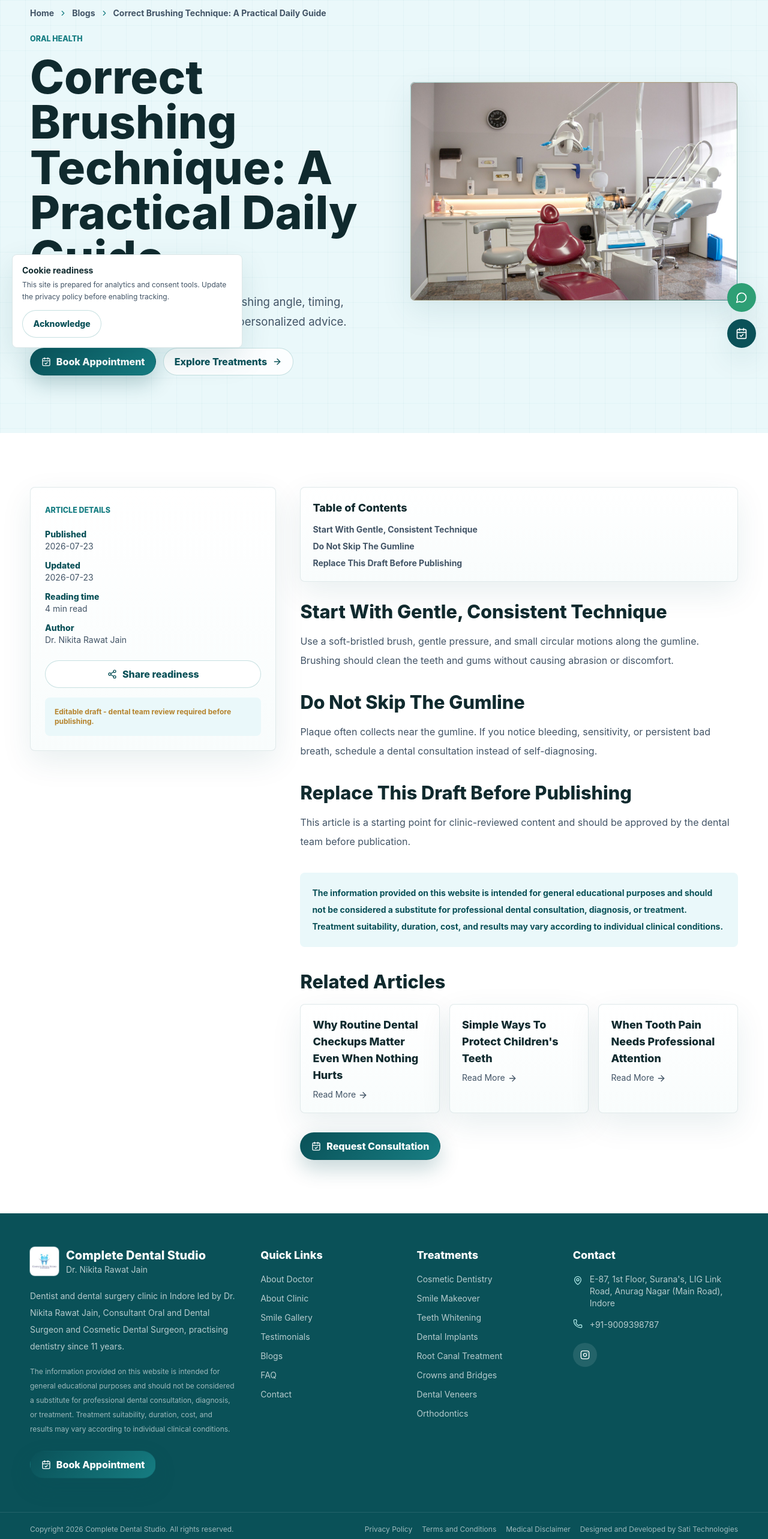
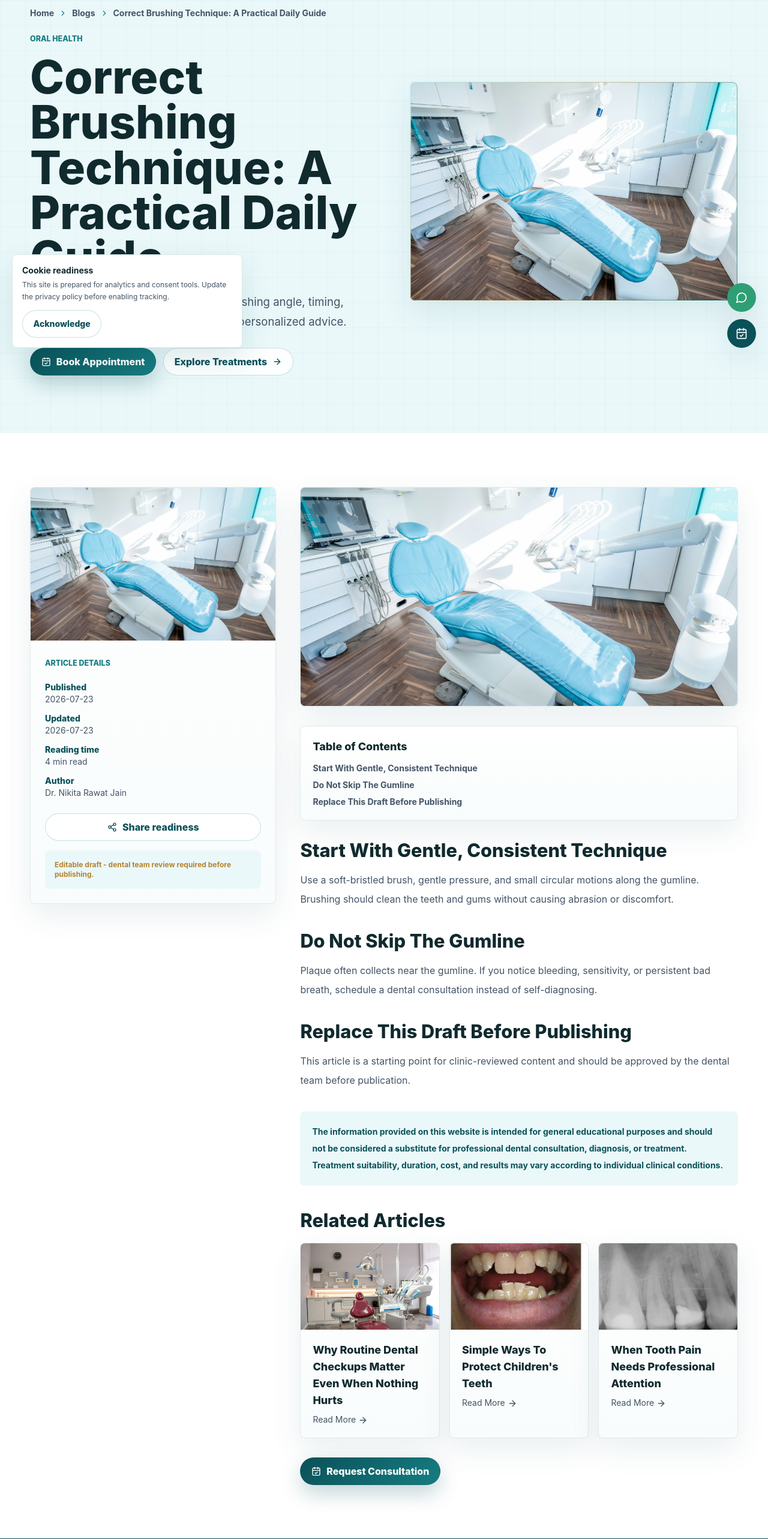
Before and after one commit to satitech-official/complete-dental-studio-premium-website, a Next.js app: page /blogs/correct-brushing-technique in a window 1280 px wide. Shown: the part 200-2766 px from the top of the page at 60% size. Built offline with nearby package versions, Linux system fonts and the light colour scheme; no server answers.

Commit message:
Add relevant images to blog detail pages

```diff
--- a/src/app/blogs/[slug]/page.js
+++ b/src/app/blogs/[slug]/page.js
@@ -1,3 +1,4 @@
+import Image from "next/image";
 import Link from "next/link";
 import { notFound } from "next/navigation";
 import { ArrowRight, CalendarCheck, Share2 } from "lucide-react";
@@ -6,6 +7,7 @@ import { cleanJsonLd, createMetadata } from "@/lib/seo";
 import { blogPostSchema, breadcrumbSchema } from "@/lib/schema";
 import { blogPosts } from "@/data/blogs";
 import { clinic } from "@/data/clinic";
+import { getBlogVisual } from "@/data/contentImages";
 
 export function generateStaticParams() {
   return blogPosts.map((post) => ({ slug: post.slug }));
@@ -24,6 +26,7 @@ export function generateMetadata({ params }) {
 export default function BlogDetailPage({ params }) {
   const post = blogPosts.find((item) => item.slug === params.slug);
   if (!post) notFound();
+  const visual = getBlogVisual(post.slug);
   const related = blogPosts.filter((item) => item.slug !== post.slug).slice(0, 3);
   const breadcrumbs = [
     { name: "Blogs", href: "/blogs" },
@@ -34,10 +37,29 @@ export default function BlogDetailPage({ params }) {
     <>
       <script type="application/ld+json" dangerouslySetInnerHTML={{ __html: cleanJsonLd(blogPostSchema(post)) }} />
       <script type="application/ld+json" dangerouslySetInnerHTML={{ __html: cleanJsonLd(breadcrumbSchema(breadcrumbs)) }} />
-      <PageHero eyebrow={post.category} title={post.title} copy={post.summary} breadcrumbs={breadcrumbs} />
+      <PageHero
+        eyebrow={post.category}
+        title={post.title}
+        copy={post.summary}
+        breadcrumbs={breadcrumbs}
+        image={
+          <Image
+            src={visual.src}
+            alt={visual.alt}
+            width={1800}
+            height={1200}
+            priority
+            className="h-full min-h-[280px] w-full object-cover"
+          />
+        }
+      />
       <section className="section bg-white">
         <div className="container grid gap-10 lg:grid-cols-[0.72fr_1.28fr]">
-          <aside className="panel h-fit p-6">
+          <aside className="panel h-fit overflow-hidden">
+            <div className="relative aspect-[16/10] bg-ice">
+              <Image src={visual.src} alt={visual.alt} fill sizes="(min-width: 1024px) 30vw, 100vw" className="object-cover" />
+            </div>
+            <div className="p-6">
               <p className="eyebrow">Article Details</p>
               <dl className="mt-5 grid gap-3 text-sm text-slate">
                 <div><dt className="font-extrabold text-deep">Published</dt><dd>{post.date}</dd></div>
@@ -50,8 +72,14 @@ export default function BlogDetailPage({ params }) {
                 Share readiness
               </button>
               {post.draft ? <p className="mt-4 rounded-[8px] bg-ice p-4 text-xs font-bold text-amber">Editable draft - dental team review required before publishing.</p> : null}
+            </div>
           </aside>
           <article className="prose prose-slate max-w-none">
+            <div className="panel not-prose mb-8 overflow-hidden">
+              <div className="relative aspect-[16/8] bg-ice">
+                <Image src={visual.src} alt={visual.alt} fill sizes="(min-width: 1024px) 65vw, 100vw" className="object-cover" />
+              </div>
+            </div>
             <nav className="panel not-prose mb-8 p-5" aria-label="Table of contents">
               <p className="font-display text-lg font-extrabold text-ink">Table of Contents</p>
               <ol className="mt-3 grid gap-2 text-sm font-bold text-slate">
@@ -74,12 +102,20 @@ export default function BlogDetailPage({ params }) {
             <div className="mt-10">
               <h2 className="heading-md font-extrabold text-ink">Related Articles</h2>
               <div className="mt-5 grid gap-4 md:grid-cols-3">
-                {related.map((item) => (
-                  <Link className="panel p-5 no-underline transition hover:-translate-y-1 hover:shadow-glow" href={`/blogs/${item.slug}`} key={item.slug}>
+                {related.map((item) => {
+                  const relatedVisual = getBlogVisual(item.slug);
+                  return (
+                    <Link className="panel group overflow-hidden no-underline transition hover:-translate-y-1 hover:shadow-glow" href={`/blogs/${item.slug}`} key={item.slug}>
+                      <div className="relative aspect-[16/10] bg-ice">
+                        <Image src={relatedVisual.src} alt={relatedVisual.alt} fill sizes="(min-width: 768px) 30vw, 100vw" className="object-cover transition duration-500 group-hover:scale-105" />
+                      </div>
+                      <div className="p-5">
                         <p className="font-display text-lg font-extrabold text-ink">{item.title}</p>
                         <p className="mt-2 text-sm text-slate">Read More <ArrowRight className="inline h-4 w-4" aria-hidden="true" /></p>
+                      </div>
                     </Link>
-                ))}
+                  );
+                })}
               </div>
             </div>
             <Link className="button-primary not-prose mt-8" href="/book-appointment">
```
Lines whose indentation alone changed are shown as unchanged.
